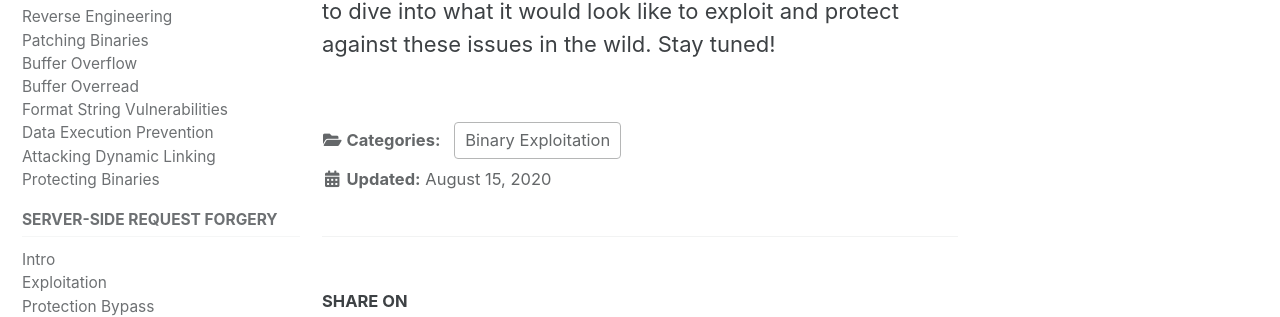
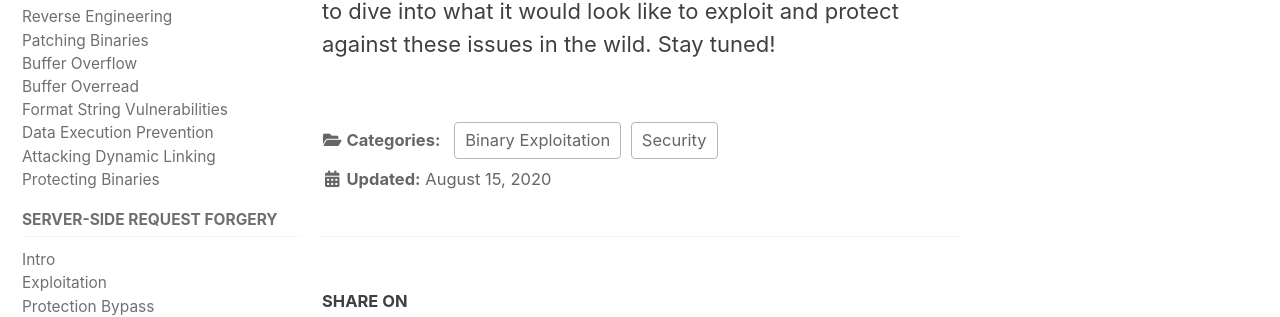
Before and after one commit to vkili/blog, a Jekyll site: the page built from _posts/2020-08-15-protecting-binaries.md, in a window 1280 px wide and 900 px high, scrolled down 13769 px. Shown: the part 130-447 px from the top of the window. Built offline with Jekyll 4.4.1, drawn with Linux system fonts in a browser that asks for light colours; cached includes are drawn as plain includes.

Commit message:
security category

```diff
--- a/_posts/2020-08-15-protecting-binaries.md
+++ b/_posts/2020-08-15-protecting-binaries.md
@@ -1,6 +1,7 @@
 ---
 categories:
   - Binary Exploitation
+  - Security
 ---
 
 How modern binaries protect against attacks and how these protections are bypassed.
```
